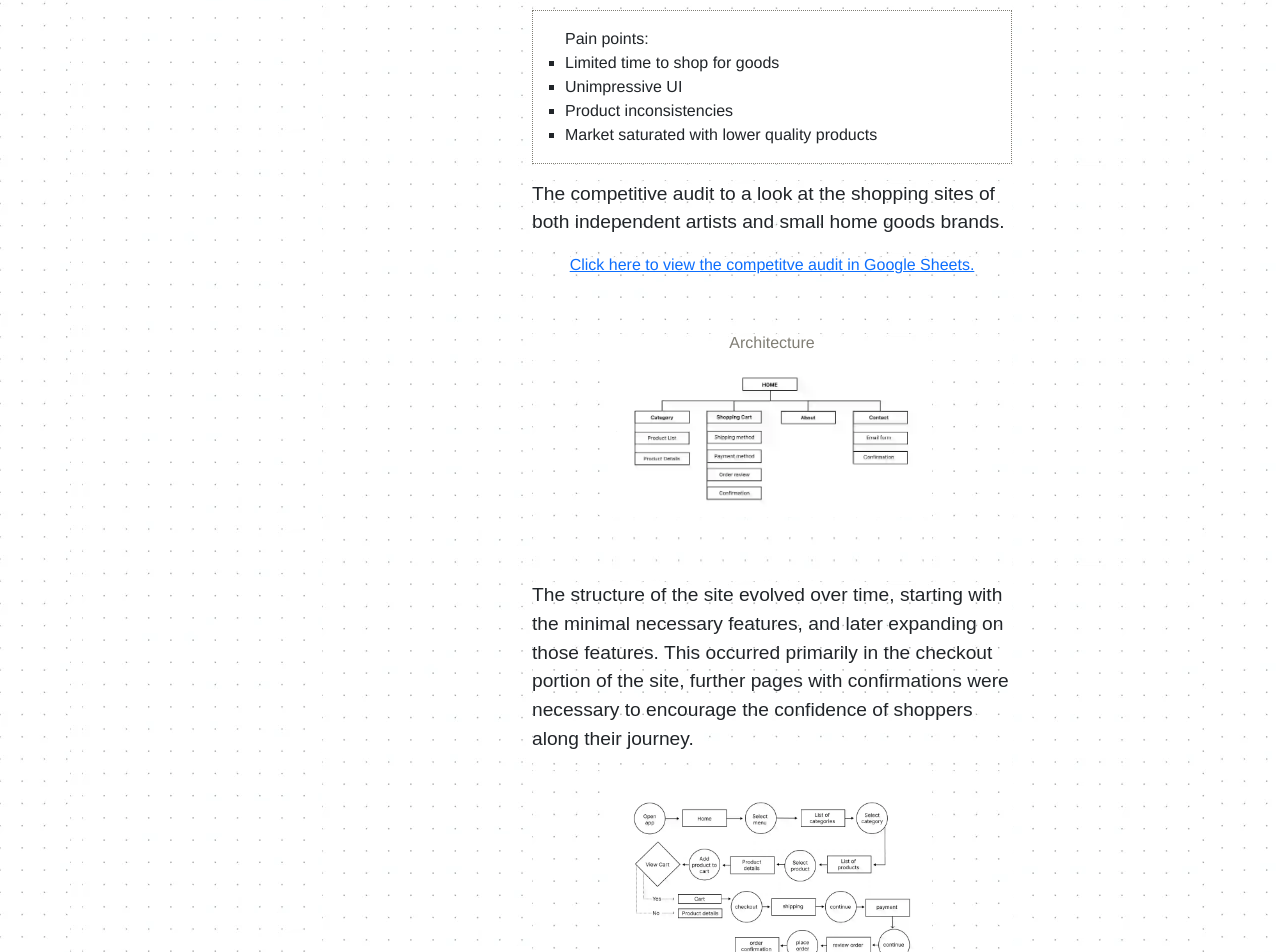
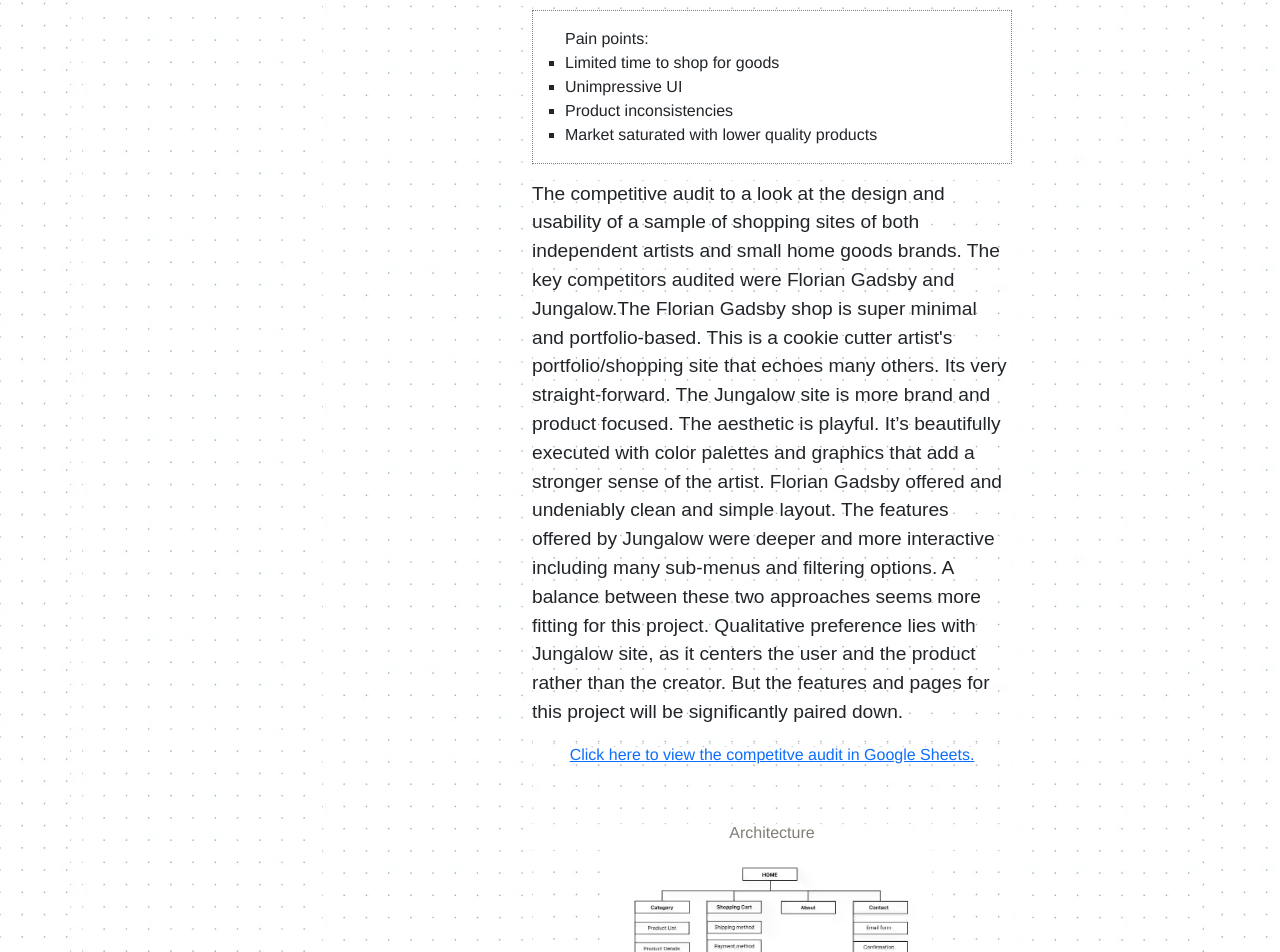
Before and after one commit to sihayah/portfoliofolio, a React (Create React App) app: page /Design in a window 1280 px wide. Shown: the part 6041-6993 px from the top of the page. Built offline with nearby package versions, Linux system fonts and the light colour scheme; a web font is replaced by a local one.

Commit message:
added comp audit for bbyy

```diff
--- a/src/pages/Design/index.js
+++ b/src/pages/Design/index.js
@@ -47,7 +47,7 @@ const Design = () => {
             painPoint3: "Product inconsistencies",
             painPoint4: "Market saturated with lower quality products",
             personas: "bbyy_personas.webp",
-            competitveAuditCopy: "The competitive audit to a look at the shopping sites of both independent artists and small home goods brands.",
+            competitveAuditCopy: "The competitive audit to a look at the design and usability of a sample of shopping sites of both independent artists and small home goods brands. The key competitors audited were Florian Gadsby and Jungalow.The Florian Gadsby shop is super minimal and portfolio-based. This is a cookie cutter artist's portfolio/shopping site that echoes many others. Its very straight-forward. The Jungalow site is more brand and product focused. The aesthetic is playful. It’s beautifully executed with color palettes and graphics that add a stronger sense of the artist. Florian Gadsby offered and undeniably clean and simple layout. The features offered by Jungalow were deeper and more interactive including many sub-menus and filtering options. A balance between these two approaches seems more fitting for this project. Qualitative preference lies with Jungalow site, as it centers the user and the product rather than the creator. But the features and pages for this project will be significantly paired down.",
             auditLink: "https://docs.google.com/spreadsheets/d/1PuH0lh_l1oQKtAUnrkkNNWplvO2stb1MsLcN8MdUY8Y/edit?usp=sharing&resourcekey=0-ITXj9wHlUTiJ-dQTTRZuuw",
             interviews: "...",
             architectureCopy: "The structure of the site evolved over time, starting with the minimal necessary features, and later expanding on those features. This occurred primarily in the checkout portion of the site, further pages with confirmations were necessary to encourage the confidence of shoppers along their journey.",
```
